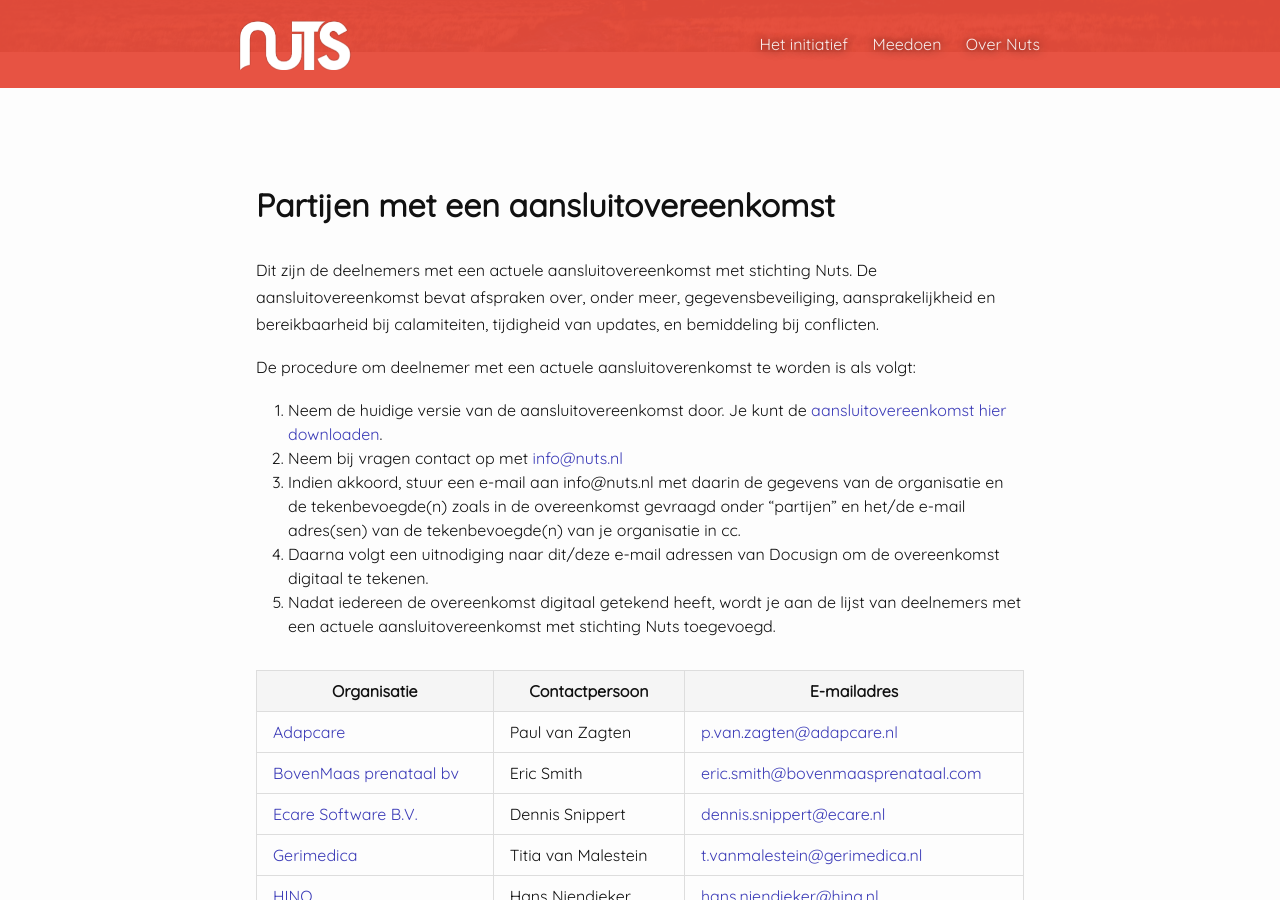
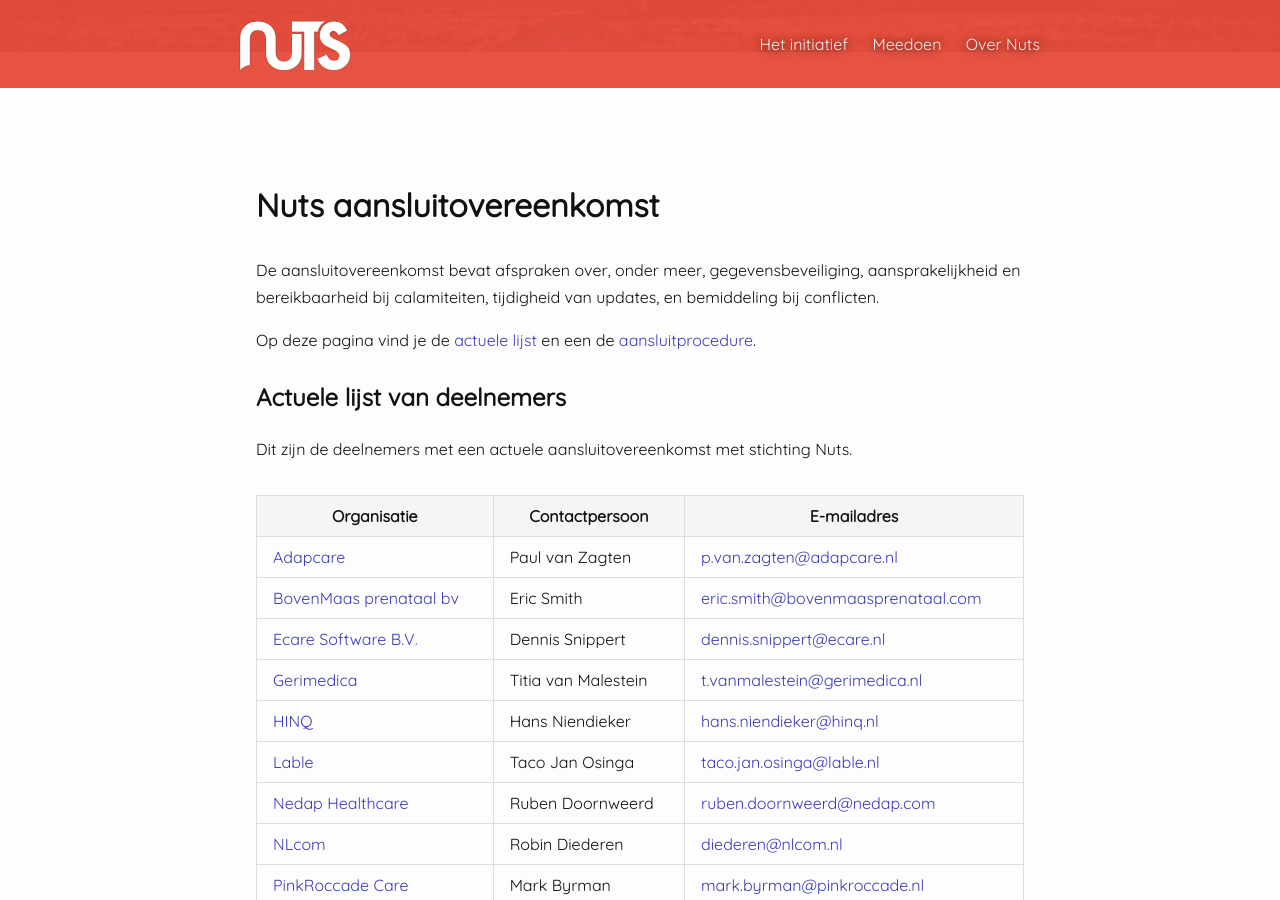
Before and after one commit to nuts-foundation/nuts-webpresence, a Jekyll site: the page built from aangesloten.md, in a window 1280 px wide and 900 px high, scrolled down 308 px. Built offline with Jekyll 4.4.1, drawn with Linux system fonts in a browser that asks for light colours; some of the changed text lies outside the part shown.

Commit message:
Tekst aangepast
Het las niet zo makkelijk met die 1 of meerdere teken bevoegden.
Extra stap toegevoegd: stichting neemt nog contact op met tekenbevoegden.
Aansluit procedure een kopje gegeven.
Links in markdown formaat gezet ipv html.
Links naar de lijst en procedure in introtekst

```diff
--- a/aangesloten.md
+++ b/aangesloten.md
@@ -5,19 +5,16 @@
 header_image: contact
 ---
 
-# Partijen met een aansluitovereenkomst
+# Nuts aansluitovereenkomst
 
-Dit zijn de deelnemers met een actuele aansluitovereenkomst met stichting Nuts. De
-aansluitovereenkomst bevat afspraken over, onder meer, gegevensbeveiliging, aansprakelijkheid en bereikbaarheid
+De aansluitovereenkomst bevat afspraken over, onder meer, gegevensbeveiliging, aansprakelijkheid en bereikbaarheid
 bij calamiteiten, tijdigheid van updates, en bemiddeling bij conflicten.
 
-De procedure om deelnemer met een actuele aansluitoverenkomst te worden is als volgt:
+Op deze pagina vind je de [actuele lijst](#list) en een de [aansluitprocedure](#procedure).
 
-1. Neem de huidige versie van de aansluitovereenkomst door. Je kunt de <a href="/assets/downloads/aansluitovereenkomst-nuts.pdf">aansluitovereenkomst hier downloaden</a>.
-2. Neem bij vragen contact op met <a href="mailto:info@nuts.nl">info@nuts.nl</a>
-3. Indien akkoord, stuur een e-mail aan info@nuts.nl met daarin de gegevens van de organisatie en de tekenbevoegde(n) zoals in de overeenkomst gevraagd onder "partijen" en het/de e-mail adres(sen) van de tekenbevoegde(n) van je organisatie in cc.
-4. Daarna volgt een uitnodiging naar dit/deze e-mail adressen van Docusign om de overeenkomst digitaal te tekenen.
-5. Nadat iedereen de overeenkomst digitaal getekend heeft, wordt je aan de lijst van deelnemers met een actuele aansluitovereenkomst met stichting Nuts toegevoegd.
+## <a name="list"></a>Actuele lijst van deelnemers
+
+Dit zijn de deelnemers met een actuele aansluitovereenkomst met stichting Nuts.
 
 |                       Organisatie                          |   Contactpersoon    |                                        E-mailadres                                       |
 |------------------------------------------------------------|---------------------|------------------------------------------------------------------------------------------|
@@ -34,3 +31,19 @@
 | [Tenzinger](https://tenzinger.com/)                        | Frans Plaisier      | <a href="mailto:frans.plaisier@tenzinger.com">frans.plaisier@tenzinger.com</a>           |
 | [Zorg & Welzijn Connect](https://www.zwconnect.nl/)        | Harrie Huisman      | <a href="mailto:harrie@zwconnect.nl">harrie@zwconnect.nl</a>                             |
 | [Zorgdomein](https://zorgdomein.com/)                      | Herre Uittenhout    | <a href="mailto:uittenhout@zorgdomein.nl">uittenhout@zorgdomein.nl</a>                   |
+
+## <a name="procedure"></a>Aansluitprocedure
+
+De procedure om deelnemer met een actuele aansluitoverenkomst te worden is als volgt:
+
+1. Neem de huidige versie van de aansluitovereenkomst door. Je kunt de aansluitovereenkomst [hier downloaden](/assets/downloads/aansluitovereenkomst-nuts.pdf).
+2. Neem bij vragen contact op met [info@nuts.nl](mailto:info@nuts.nl)
+3. Indien akkoord, stuur een email naar [info@nuts.nl](mailto:info@nuts.nl) met daarin:
+      * Naam van de organisatie
+      * Website van de organisatie
+      * Contactgegevens (telefoonnummers) van een of meerdere tekenbevoegden, zoals in de overeenkomst gevraagd onder "partijen". (E-mailadressen moeten overeenkomen met de domeinnaam van de organisatie website.)
+
+   Neem de e-mailadressen van deze tekenbevoegden op in het cc veld van de email.
+4. De stichting neemt contact op met de tekenbevoegde(n) ter controle.
+5. Daarna volgt een uitnodiging naar deze e-mailadressen van Docusign om de overeenkomst digitaal te tekenen.
+6. Nadat iedereen de overeenkomst digitaal getekend heeft, wordt je organisatie aan de lijst van deelnemers met een actuele aansluitovereenkomst met stichting Nuts toegevoegd.
```
